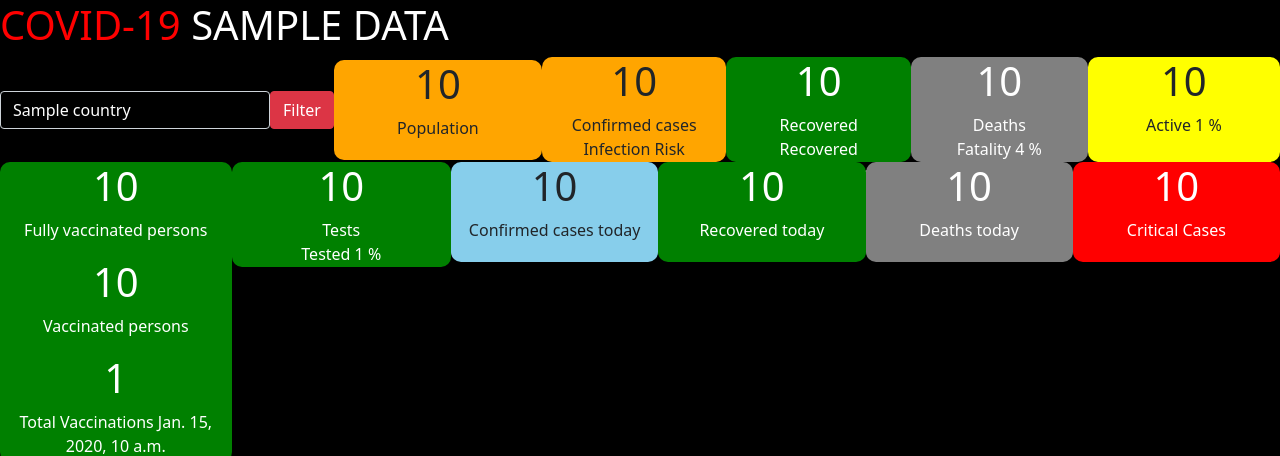
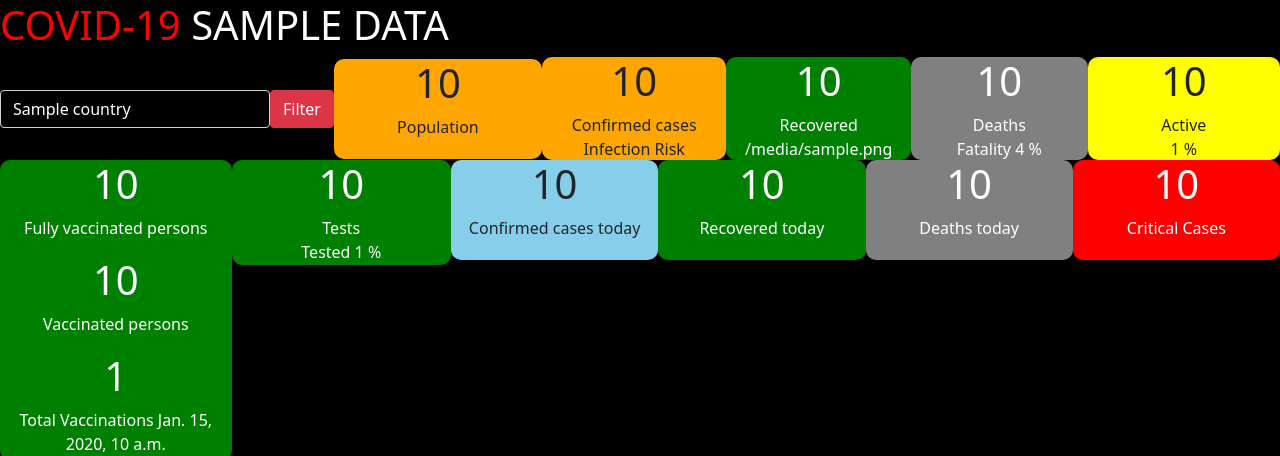
Before and after one commit to KelumPerera/Covid_dashboard, a Django app: template templates/covid_index.html in a window 1280 px wide. Shown: the top 456 px of the page. Run offline with Django 3.2, Linux system fonts and the light colour scheme; the template is opened without the code that fills it: most values are stand-ins (such as "Sample title", 1, 10 or a date in 2020); parts of the project's set-up code (start-up, migrations or seed data) failed here and were passed over; some libraries are stand-ins or nearby versions.

Commit message:
update commit

```diff
--- a/templates/covid_index.html
+++ b/templates/covid_index.html
@@ -48,22 +48,22 @@
                 <h1 style="text-align: center;">{{population| intcomma}}</h1>
                 <p style="text-align: center;">Population</p>
             </div>
-            <div class="container" style="background-color: orange;height: 105px;width:230px">
+            <div class="container" style="background-color: orange;height: 103px;width:230px">
 
                 <h1 style="text-align: center;">{{total | intcomma }}</h1>
                 <p style="text-align: center;">Confirmed cases<br>Infection Risk {{infectionRisk}} % <br></p>
             </div>
-            <div class="container" style="background-color: green;height: 105px;width:230px">
+            <div class="container" style="background-color: green;height: 103px;width:230px">
                 <h1 style="text-align: center;color: white">{{recovered | intcomma}}</h1>
-                <p style="text-align: center;color: white">Recovered <br> Recovered {{recoveryProporation}} % <br></p>
+                <p style="text-align: center;color: white">Recovered <br> {{recoveryProporation}} % <br></p>
             </div>
-            <div class="container" style="background-color: grey;height: 105px;width:220px">
+            <div class="container" style="background-color: grey;height: 103px;width:220px">
                 <h1 style="text-align: center;color: white">{{deaths | intcomma}}</h1>
                 <p style="text-align: center;color: white">Deaths <br> Fatality {{fatalityRate}} % <br> </p>
             </div>
-              <div class="container" style="background-color: yellow;height: 105px;width:240px">
+              <div class="container" style="background-color: yellow;height: 103px;width:240px">
                 <h1 style="text-align: center;">{{active | intcomma}}</h1>
-                <p style="text-align: center;">Active {{ activePercentage}} %</p>
+                <p style="text-align: center;">Active <br> {{ activePercentage}} % <br> </p>
             </div>
 
         </div>
```
